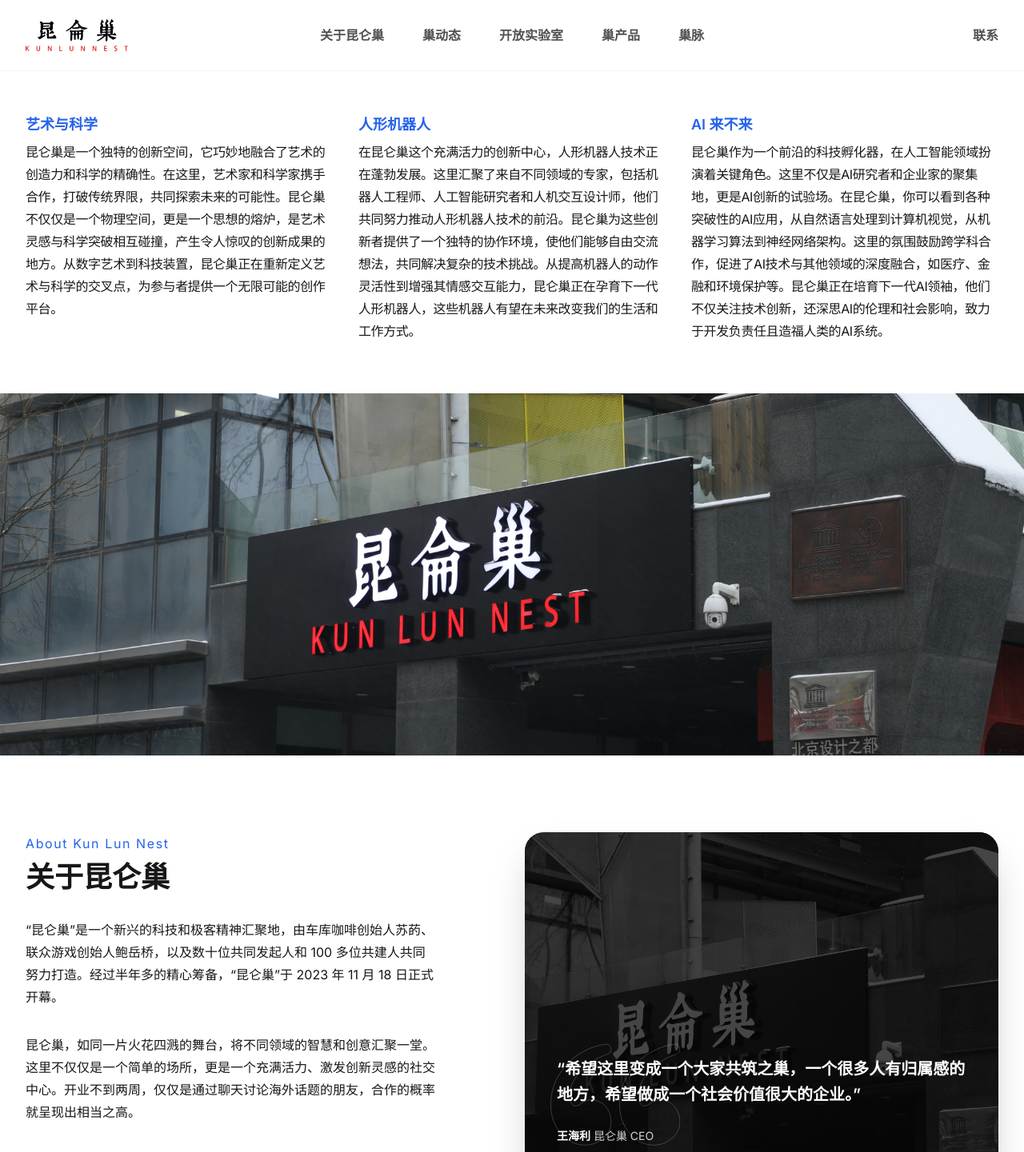
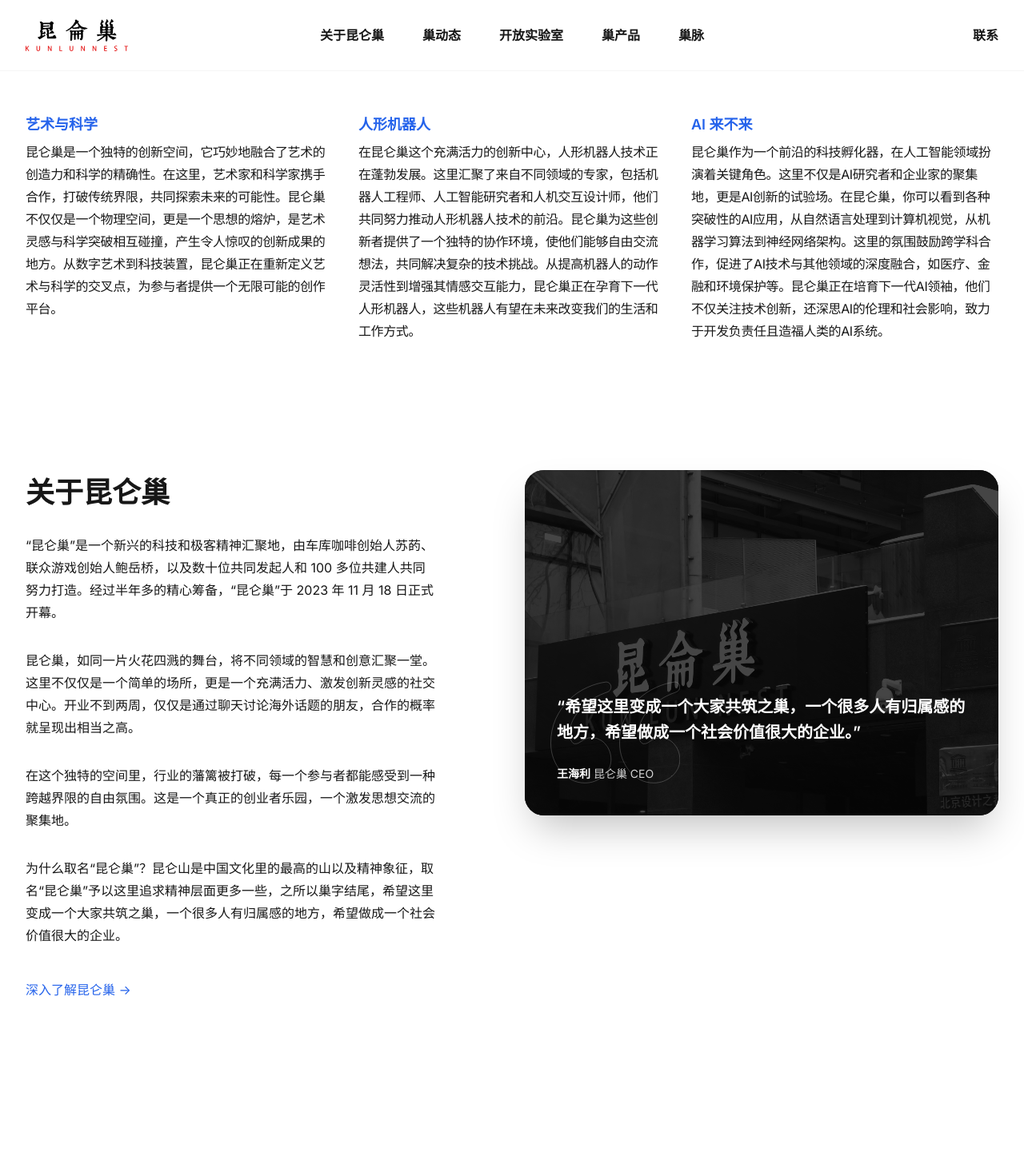
Before and after one commit to dabaz-official/kunlunnest, a Next.js app: page / in a window 1280 px wide. Shown: the top 1441 px of the page at 80% size. Built offline with nearby package versions, Linux system fonts and the light colour scheme.

Commit message:
update styles

```diff
--- a/app/page.tsx
+++ b/app/page.tsx
@@ -1,15 +1,13 @@
 import { AboutSection } from '@/components/home/AboutSection';
-import { HomeCarousel } from '@/components/home/HomeCarousel';
 import { LogoClouds } from '@/components/home/LogoClouds';
 import { ProductsSection } from '@/components/home/ProductsSection';
 
 export default function Home() {
   return (
-    <div className="mt-20 lg:mt-0">
+    <main className="isolate">
       <ProductsSection />
-      <HomeCarousel />
       <AboutSection />
       <LogoClouds />
-    </div>
+    </main>
   );
 }
--- a/components/home/AboutSection.tsx
+++ b/components/home/AboutSection.tsx
@@ -22,7 +22,7 @@
             <div className="mt-10 flex">
               <Link
                 href="/about"
-                className="text-base leading-7 text-blue-600"
+                className="text-base leading-7 text-blue-600 hover:underline hover:text-blue-500 transition"
               >
                 深入了解昆仑巢 <span aria-hidden="true">-&gt;</span>
               </Link>
--- a/components/home/ProductsSection.tsx
+++ b/components/home/ProductsSection.tsx
@@ -27,7 +27,7 @@
             <div key={productIdx}>
               <Link
                 href={product.href}
-                className="text-lg font-semibold leading-6 text-blue-600 hover:underline transition"
+                className="text-lg font-semibold leading-6 text-blue-600 hover:underline hover:text-blue-500 transition"
               >
                 {product.name}
               </Link>
--- a/components/layout/Navbar.tsx
+++ b/components/layout/Navbar.tsx
@@ -56,7 +56,7 @@
             <Link
               key={item.name}
               href={item.href}
-              className="text-md font-semibold leading-6 text-neutral-600 hover:text-neutral-900 transition"
+              className="text-md font-semibold leading-6 text-neutral-900 hover:text-neutral-700 transition"
             >
               {item.name}
             </Link>
@@ -65,7 +65,7 @@
         <div className="hidden lg:flex lg:flex-1 lg:justify-end">
           <Link
             href="mailto:info@kunlunnest.cn"
-            className="text-md font-semibold leading-6 text-neutral-600 hover:text-neutral-900 transition">
+            className="text-md font-semibold leading-6 text-neutral-900 hover:text-neutral-700 transition">
               联系
             </Link>
         </div>
--- a/components/ui/Text.tsx
+++ b/components/ui/Text.tsx
@@ -13,9 +13,6 @@
 
   return (
     <div className="text-base leading-7 text-neutral-700 lg:max-w-lg">
-      <p className="text-base leading-7 text-blue-600 tracking-widest">
-        {subtitle}
-      </p>
       <h1 className="mt-2 text-3xl font-bold text-neutral-900 sm:text-4xl">
         {title}
       </h1>
```
Also changed, not shown: public/images/home/logos/chengfangdashujv.svg.
